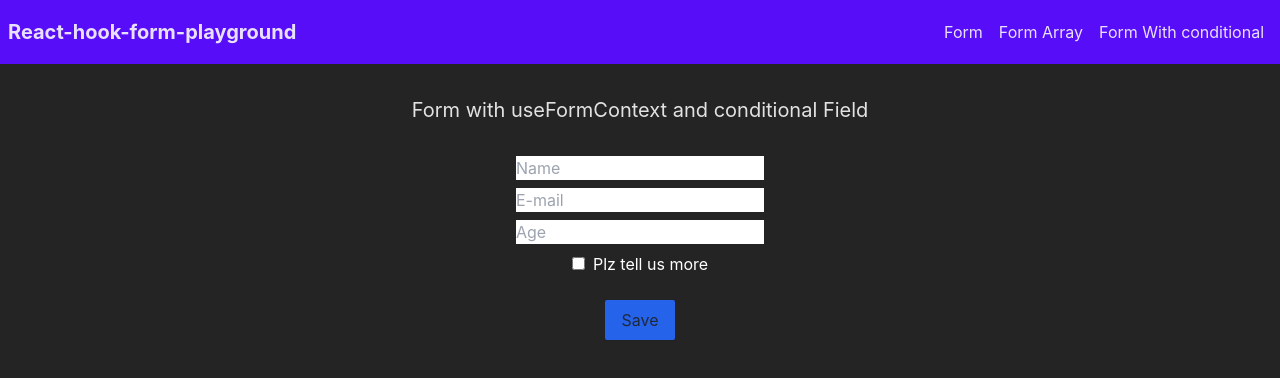
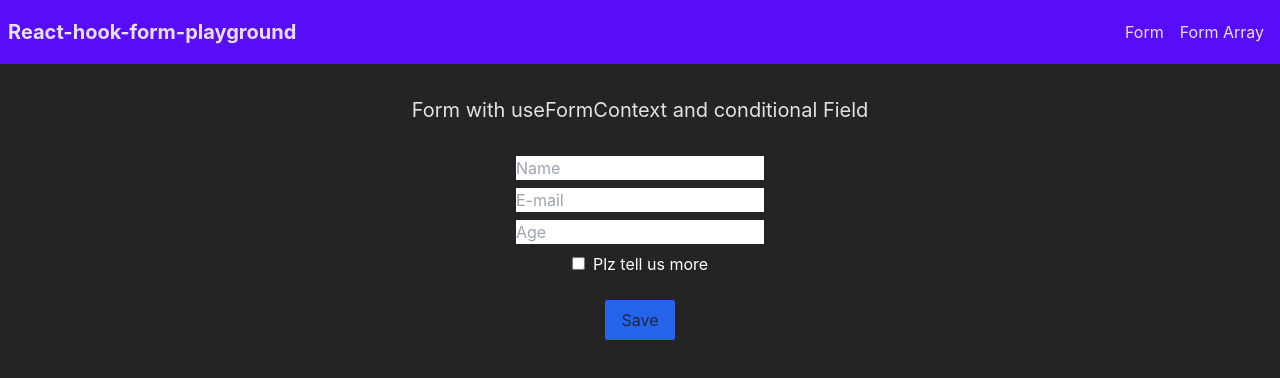
Before and after one commit to jmarc00s/react-hook-form-playground, a React (Vite) app: page / in a window 1280 px wide. Shown: the top 378 px of the page. Built offline with nearby package versions, Linux system fonts and the light colour scheme.

Commit message:
Remove form conditional link

```diff
--- a/src/components/Navbar/components/Menu/index.tsx
+++ b/src/components/Navbar/components/Menu/index.tsx
@@ -6,7 +6,6 @@ export const Menu = () => {
     <ul className="menu menu-horizontal">
       <MenuItem label="Form" to="/" />
       <MenuItem label="Form Array" to="/formArray" />
-      <MenuItem label="Form With conditional" to="/formConditional" />
     </ul>
   );
 };
```
